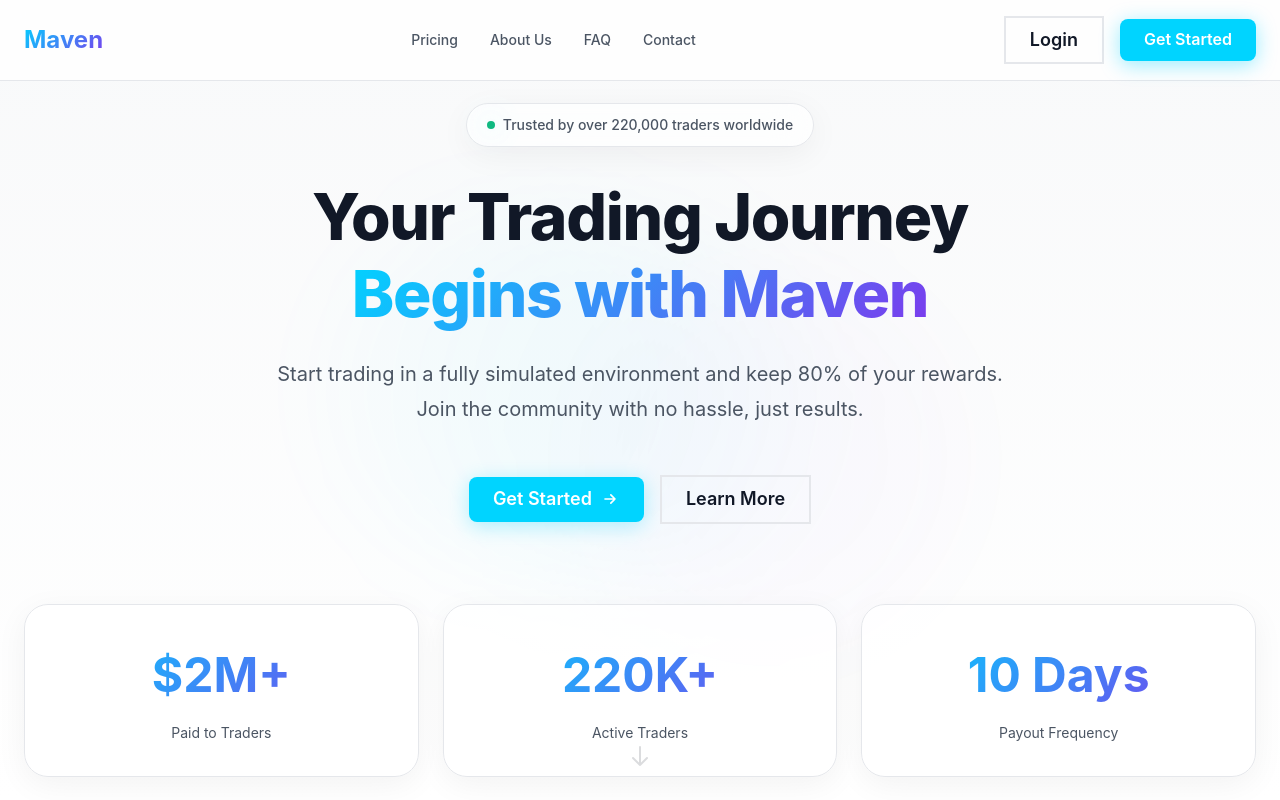
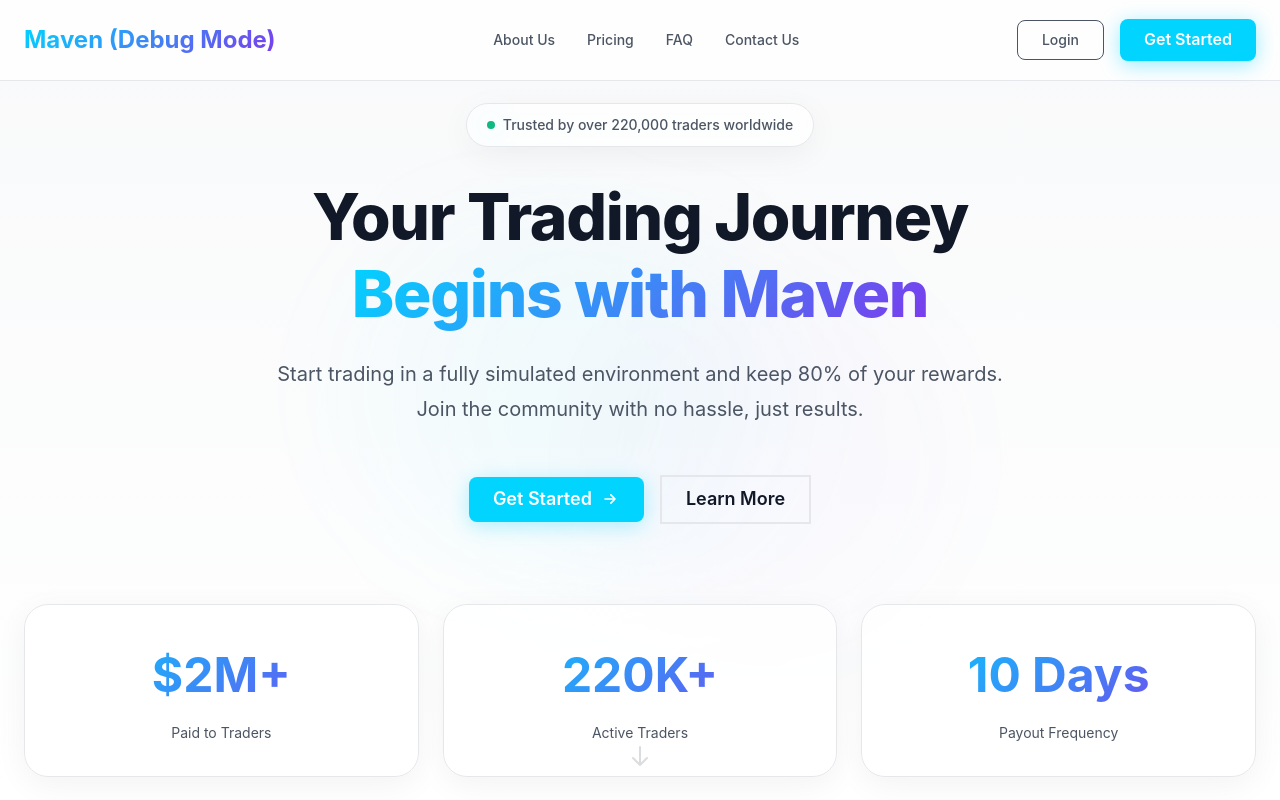
Before and after one commit to Bigmehelen/TradingAppFrontEnd, a Next.js app in the folder trading-app/: page / in a window 1280 px wide. Shown: the top 800 px of the page. Built offline with nearby package versions, Linux system fonts and the light colour scheme.

Commit message:
contact updated

```diff
--- a/trading-app/app/page.tsx
+++ b/trading-app/app/page.tsx
@@ -8,17 +8,19 @@
 import AboutSection from '../components/AboutSection';
 import FinalCTA from '../components/FinalCTA';
 import Footer from '../components/Footer';
+import Contact from '@/components/Contact';
 
 function Home() {
   return (
     <div style={{ minHeight: '100vh' }}>
       <Header />
       <Hero />
+      <AboutSection />
       <Pricing />
       <TalkToExpert />
       <ProcessSteps />
-      <AboutSection />
       <FinalCTA />
+      <Contact />
       <Footer />
     </div>
   );
--- /dev/null
+++ b/trading-app/components/Contact.jsx
@@ -0,0 +1,103 @@
+"use client";
+import React, { useState } from 'react'
+const Contact = () => {
+  const [result, setResult] = useState("");
+
+  const onSubmit = async (event) => {
+    event.preventDefault(); setResult("Sending...");
+    const formData = new FormData(event.target);
+    formData.append("access_key", process.env.NEXT_PUBLIC_WEB3FORMS_ACCESS_KEY);
+    const response = await fetch("https://api.web3forms.com/submit", {
+      method: "POST",
+      body: formData
+    });
+
+    const data = await response.json();
+    setResult(data.success ? "Successfully Sent!" : "Error. Try again.");
+    event.target.reset();
+  };
+
+  return (
+    <section id="contact" className="w-full py-32 px-6 lg:px-[8%] bg-luxury-white">
+      <div className="max-w-360 mx-auto grid grid-cols-1 lg:grid-cols-2 gap-24">
+
+        <div className="space-y-12">
+          <div className="space-y-6">
+            <h4 className="text-xs uppercase tracking-[0.3em] font-bold text-luxury-gray">We're always open to help and receive feedback from you!</h4>
+            <h2 className="text-6xl md:text-8xl text-luxury-black tracking-tighter leading-none">
+              Let's <br />
+              <span className="italic font-normal">Connect</span>
+            </h2>
+          </div>
+
+          <div className="space-y-8 max-w-md">
+            <p className="text-xl text-luxury-gray leading-relaxed font-medium">
+              Send us a message
+              <br /> Fill the form and we will answer you ASAP!
+            </p>
+            <div className="space-y-2">
+              <h5 className="text-xs uppercase tracking-widest font-bold text-luxury-black">Direct Email</h5>
+              <a href="mailto:Folorunsho891@gmail.com" className="text-2xl font-serif text-luxury-black hover:italic transition-all">
+                Folorunsho891@gmail.com
+              </a>
+            </div>
+          </div>
+        </div>
+
+        <div className="bg-white p-12 lg:p-16 rounded-3xl border border-luxury-black/5 shadow-sm">
+          <form onSubmit={onSubmit} className="space-y-12">
+            <div className="grid grid-cols-1 md:grid-cols-2 gap-12">
+              <div className="space-y-2">
+                <label className="text-[10px] uppercase tracking-widest font-bold text-luxury-gray">Your Name</label>
+                <input
+                  type="text"
+                  name="name"
+                  placeholder="Your name"
+                  required
+                  className="w-full bg-transparent border-b border-luxury-black/10 py-4 outline-none focus:border-luxury-black transition-colors"
+                />
+              </div>
+              <div className="space-y-2">
+                <label className="text-[10px] uppercase tracking-widest font-bold text-luxury-gray">Email Address</label>
+                <input
+                  type="email"
+                  name="email"
+                  placeholder="name@example.com"
+                  required
+                  className="w-full bg-transparent border-b border-luxury-black/10 py-4 outline-none focus:border-luxury-black transition-colors"
+                />
+              </div>
+            </div>
+
+            <div className="space-y-2">
+              <label className="text-[10px] uppercase tracking-widest font-bold text-luxury-gray">Message</label>
+              <textarea
+                name="message"
+                rows="4"
+                placeholder="I'd like to talk about..."
+                required
+                className="w-full bg-transparent border-b border-luxury-black/10 py-4 outline-none focus:border-luxury-black transition-colors resize-none"
+              />
+            </div>
+
+            <button
+              type="submit"
+              className="w-full py-6 bg-luxury-black text-white font-bold uppercase tracking-widest text-xs hover:bg-luxury-black/90 transition-all rounded-full"
+            >
+              Send Message
+            </button>
+
+            {result && (
+              <p className="text-center text-xs font-bold uppercase tracking-widest text-luxury-gray">
+                {result}
+              </p>
+            )}
+          </form>
+        </div>
+
+      </div>
+    </section>
+  )
+}
+
+export default Contact
--- a/trading-app/components/Header.jsx
+++ b/trading-app/components/Header.jsx
@@ -7,7 +7,7 @@
 
 
   return (
-    <header className="glass-dark" style={{ position: 'fixed', top: 0,left: 0, right: 0, zIndex: 50 }}>
+    <header className="glass-dark" style={{ position: 'fixed', top: 0, left: 0, right: 0, zIndex: 50 }}>
       <nav style={{ width: '100%', maxWidth: '1280px', margin: '0 auto', padding: '0 1.5rem' }}>
         <div style={{ display: 'flex', alignItems: 'center', justifyContent: 'space-between', height: '5rem' }}>
 
@@ -24,42 +24,30 @@
                 textDecoration: 'none'
               }}
             >
-              Maven
+              Maven (Debug Mode)
             </a>
           </div>
 
 
           <div style={{ display: 'none', alignItems: 'center', gap: '2rem' }} className="desktop-nav">
-            <a href="#pricing" style={{ fontSize: '0.875rem', fontWeight: 500, color: 'var(--maven-text-secondary)', textDecoration: 'none', transition: 'color 0.3s' }}>
-              Pricing
-            </a>
             <a href="#aboutSection" style={{ fontSize: '0.875rem', fontWeight: 500, color: 'var(--maven-text-secondary)', textDecoration: 'none', transition: 'color 0.3s' }}>
               About Us
             </a>
-            <a href="#talkToExperts" style={{ fontSize: '0.875rem', fontWeight: 500, color: 'var(--maven-text-secondary)', textDecoration: 'none', transition: 'color 0.3s' }}>
+            <a href="#pricing " style={{ fontSize: '0.875rem', fontWeight: 500, color: 'var(--maven-text-secondary)', textDecoration: 'none', transition: 'color 0.3s' }}>
+              Pricing
+            </a>
+            <a href="#ChallengeCard" style={{ fontSize: '0.875rem', fontWeight: 500, color: 'var(--maven-text-secondary)', textDecoration: 'none', transition: 'color 0.3s' }}>
               FAQ
             </a>
-            <a href="#Contact" style={{ fontSize: '0.875rem', fontWeight: 500, color: 'var(--maven-text-secondary)', textDecoration: 'none', transition: 'color 0.3s' }}>
-              Contact
+            <a href="#contact" style={{ fontSize: '0.875rem', fontWeight: 500, color: 'var(--maven-text-secondary)', textDecoration: 'none', transition: 'color 0.3s' }}>
+              Contact Us
             </a>
           </div>
 
 
           <div style={{ display: 'none', alignItems: 'center', gap: '1rem' }} className="desktop-cta">
-            <a href="#login" style={{ display: 'inline-flex',
-                                alignItems: 'center',
-                                justifyContent: 'center',
-                                gap: '0.5rem',
-                                padding: '0.5rem 1.5rem',
-                                fontSize: '1.125rem',
-                                fontWeight: 600,
-                                transition: 'all 0.3s cubic-bezier(0.4, 0, 0.2, 1)',
-                                cursor: 'pointer',
-                                border: '2px solid var(--maven-border)',
-                                textDecoration: 'none',
-                                whiteSpace: 'nowrap',
-                                background: 'transparent',
-                                color: 'var(--maven-text-primary)' }}>
+            <a href="#login" style={{ fontSize: '0.875rem', fontWeight: 500, color: 'var(--maven-text-secondary)', textDecoration: 'none',
+              border: '1px solid var(--maven-text-secondary)', padding: '0.5rem 1.5rem', borderRadius: '8px', transition: 'color 0.3s' }}>
               Login
             </a>
             <a
@@ -120,32 +108,32 @@
           <div style={{ paddingTop: '1rem', paddingBottom: '1rem', borderTop: '1px solid var(--maven-border)' }}>
             <div style={{ display: 'flex', flexDirection: 'column', gap: '1rem' }}>
               <a
-                href="#pricing"
+                href="#challenges"
                 style={{ fontSize: '0.875rem', fontWeight: 500, color: 'var(--maven-text-secondary)', textDecoration: 'none', transition: 'color 0.3s' }}
                 onClick={() => setMobileMenuOpen(false)}
               >
-                Pricing
+                Challenges
               </a>
               <a
-                href="#aboutSection"
+                href="#how-it-works"
                 style={{ fontSize: '0.875rem', fontWeight: 500, color: 'var(--maven-text-secondary)', textDecoration: 'none', transition: 'color 0.3s' }}
                 onClick={() => setMobileMenuOpen(false)}
               >
-                About Us
+                How It Works
               </a>
               <a
-                href="#talkToExpert"
+                href="#testimonials"
                 style={{ fontSize: '0.875rem', fontWeight: 500, color: 'var(--maven-text-secondary)', textDecoration: 'none', transition: 'color 0.3s' }}
                 onClick={() => setMobileMenuOpen(false)}
               >
-               Talk To Expert
+                Testimonials
               </a>
               <a
                 href="#about"
                 style={{ fontSize: '0.875rem', fontWeight: 500, color: 'var(--maven-text-secondary)', textDecoration: 'none', transition: 'color 0.3s' }}
                 onClick={() => setMobileMenuOpen(false)}
               >
-                About Us
+                About
               </a>
               <div style={{ display: 'flex', alignItems: 'center', gap: '1rem', marginTop: '0.5rem' }}>
                 <a
--- a/trading-app/components/Pricing.jsx
+++ b/trading-app/components/Pricing.jsx
@@ -1,6 +1,6 @@
 import React from "react";
 
-function Testimonials() {
+function Pricing() {
     const testimonials = [
         {
             quote: "Everything goes smooth, from passing your challenge to getting your funded account.",
@@ -119,4 +119,4 @@
         </section>
     );
 }
-export default Testimonials;
+export default Pricing;
```
